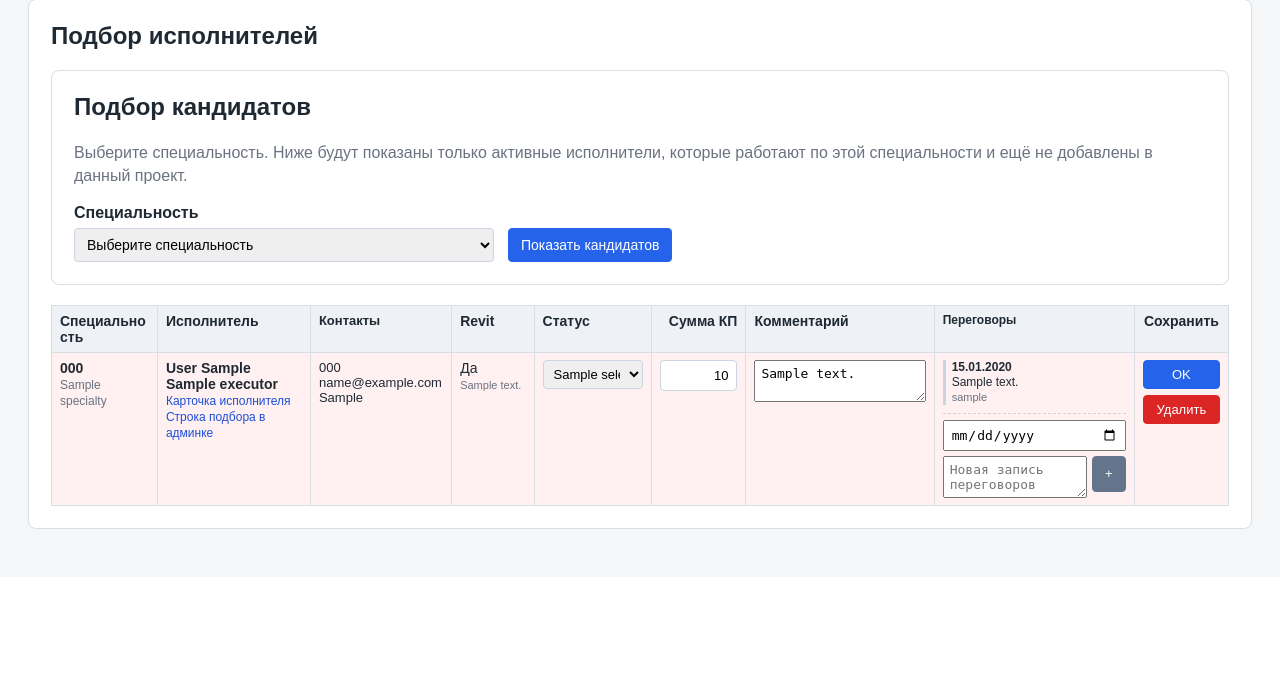
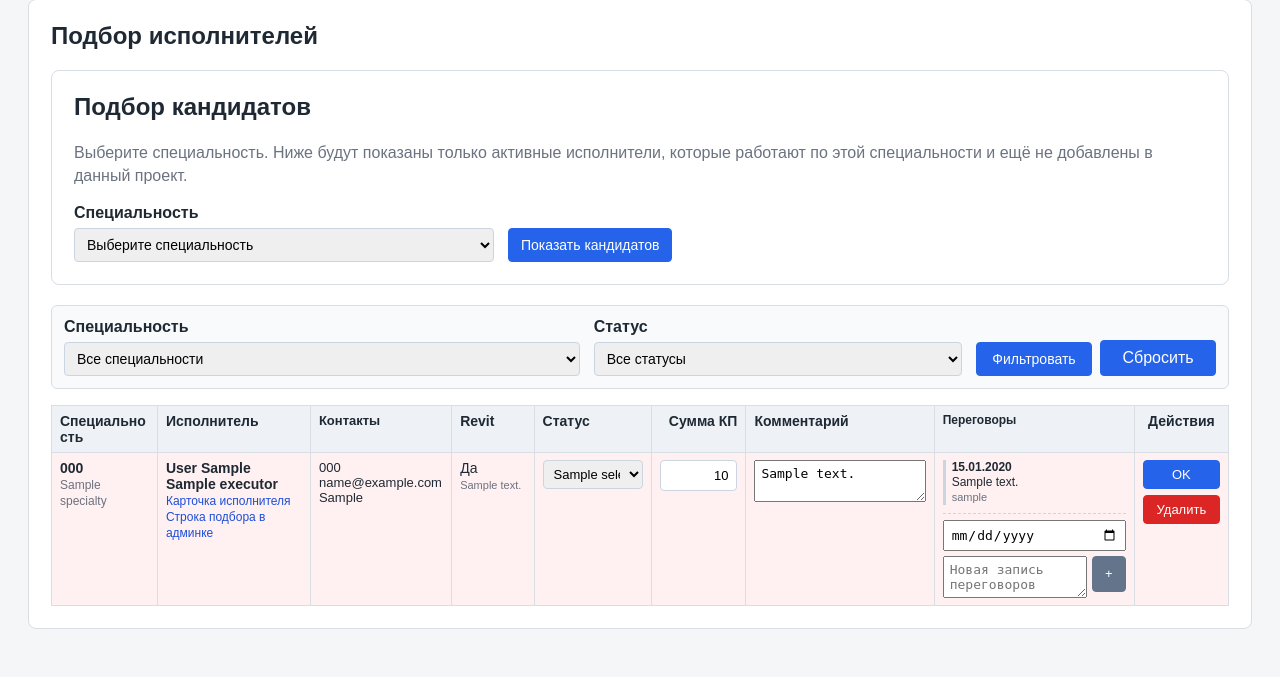
Before and after one commit to aTBepTKa/contractors_db, a Django app: page /projects/1/ in a window 1280 px wide. Shown: the part 580-1257 px from the top of the page. Before the commit the page ends 1109 px from the top, so only its background shows below. Run offline with Django 5.2, Linux system fonts and the light colour scheme; a user stored in the database is signed in; tables that the repository leaves empty hold one stand-in row (values such as "Sample post").

Commit message:
Add project selection filters

```diff
--- a/directory/static/directory/css/main.css
+++ b/directory/static/directory/css/main.css
@@ -514,3 +514,51 @@ button:hover,
 .danger-button:hover {
     background: #b91c1c;
 }
+
+.selection-filter-form {
+    margin-bottom: 16px;
+    padding: 12px;
+    background: #f8fafc;
+    border: 1px solid #d9dee5;
+    border-radius: 6px;
+}
+
+.selection-filter-row {
+    display: grid;
+    grid-template-columns: 1.4fr 1fr 240px;
+    gap: 14px;
+    align-items: end;
+}
+
+.selection-filter-row label {
+    display: block;
+    font-weight: 700;
+    margin-bottom: 6px;
+}
+
+.selection-filter-row select {
+    width: 100%;
+}
+
+.selection-filter-buttons {
+    display: flex;
+    gap: 8px;
+    align-items: end;
+}
+
+.selection-filter-buttons button,
+.selection-filter-buttons .button {
+    width: 50%;
+    text-align: center;
+}
+
+@media (max-width: 900px) {
+    .selection-filter-row {
+        grid-template-columns: 1fr;
+    }
+
+    .selection-filter-buttons button,
+    .selection-filter-buttons .button {
+        width: auto;
+    }
+}
--- a/directory/templates/directory/project_detail.html
+++ b/directory/templates/directory/project_detail.html
@@ -46,6 +46,7 @@
 
 <div class="card">
     <h2>Подбор исполнителей</h2>
+
     <div class="card">
         <h2>Подбор кандидатов</h2>
 
@@ -79,6 +80,41 @@
             </div>
         </form>
     </div>
+
+    <form method="get" class="selection-filter-form">
+        <div class="selection-filter-row">
+            <div>
+                <label for="selection_specialty">Специальность</label>
+                <select name="selection_specialty" id="selection_specialty">
+                    <option value="">Все специальности</option>
+                    {% for specialty in specialties %}
+                        <option value="{{ specialty.id }}"
+                            {% if selection_specialty_id == specialty.id|stringformat:"s" %}selected{% endif %}>
+                            {{ specialty.code }} — {{ specialty.name }}
+                        </option>
+                    {% endfor %}
+                </select>
+            </div>
+
+            <div>
+                <label for="selection_status">Статус</label>
+                <select name="selection_status" id="selection_status">
+                    <option value="">Все статусы</option>
+                    {% for status in selection_statuses %}
+                        <option value="{{ status.id }}"
+                            {% if selection_status_id == status.id|stringformat:"s" %}selected{% endif %}>
+                            {{ status.name }}
+                        </option>
+                    {% endfor %}
+                </select>
+            </div>
+
+            <div class="selection-filter-buttons">
+                <button type="submit">Фильтровать</button>
+                <a class="button" href="/projects/{{ project.id }}/">Сбросить</a>
+            </div>
+        </div>
+    </form>
 
     {% if selected_specialty %}
         <div class="card">
@@ -219,7 +255,7 @@
                         <th class="col-amount">Сумма КП</th>
                         <th class="col-comment">Комментарий</th>
                         <th class="col-negotiations">Переговоры</th>
-                        <th class="col-save">Сохранить</th>
+                        <th class="col-save">Действия</th>
                     </tr>
                 </thead>
                 <tbody>
--- a/directory/views.py
+++ b/directory/views.py
@@ -355,6 +355,9 @@ def project_detail(request, project_id):
     selected_specialty = None
     candidate_items = []
 
+    selection_specialty_id = request.GET.get("selection_specialty")
+    selection_status_id = request.GET.get("selection_status")
+
     if request.method == "POST":
         action = request.POST.get("action")
 
@@ -461,8 +464,17 @@ def project_detail(request, project_id):
                     }
                 )
 
-    selections = project.selections.all().order_by(
+    selections = project.selections.all()
+
+    if selection_specialty_id:
+        selections = selections.filter(specialty_id=selection_specialty_id)
+
+    if selection_status_id:
+        selections = selections.filter(status_id=selection_status_id)
+
+    selections = selections.order_by(
         "specialty__code",
+        "offer_amount",
         "executor__last_name",
         "executor__first_name",
     )
@@ -498,6 +510,8 @@ def project_detail(request, project_id):
         "selected_specialty": selected_specialty,
         "candidate_items": candidate_items,
         "selection_statuses": SelectionStatus.objects.filter(is_active=True).order_by("name"),
+        "selection_specialty_id": selection_specialty_id,
+        "selection_status_id": selection_status_id,
     }
 
     return render(request, "directory/project_detail.html", context)
```
